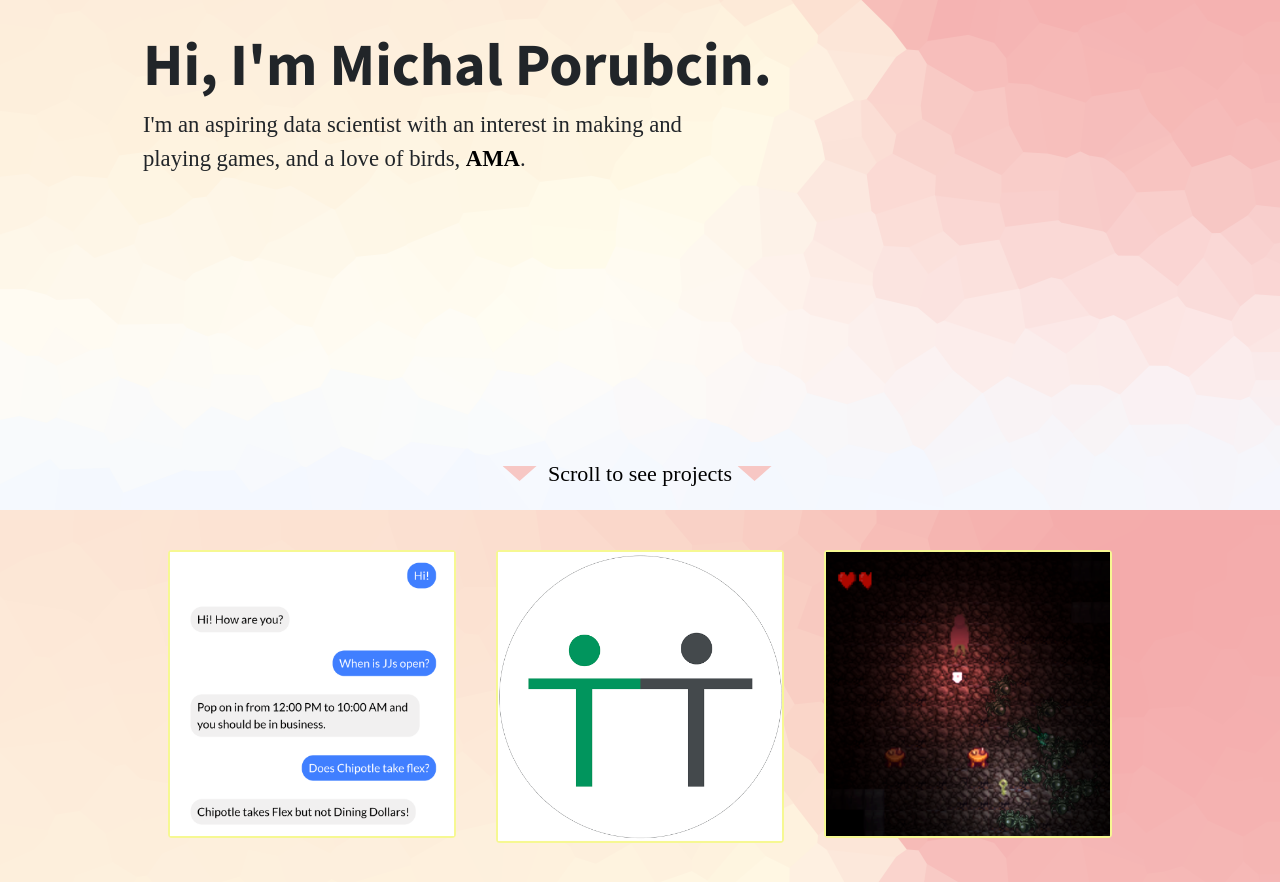
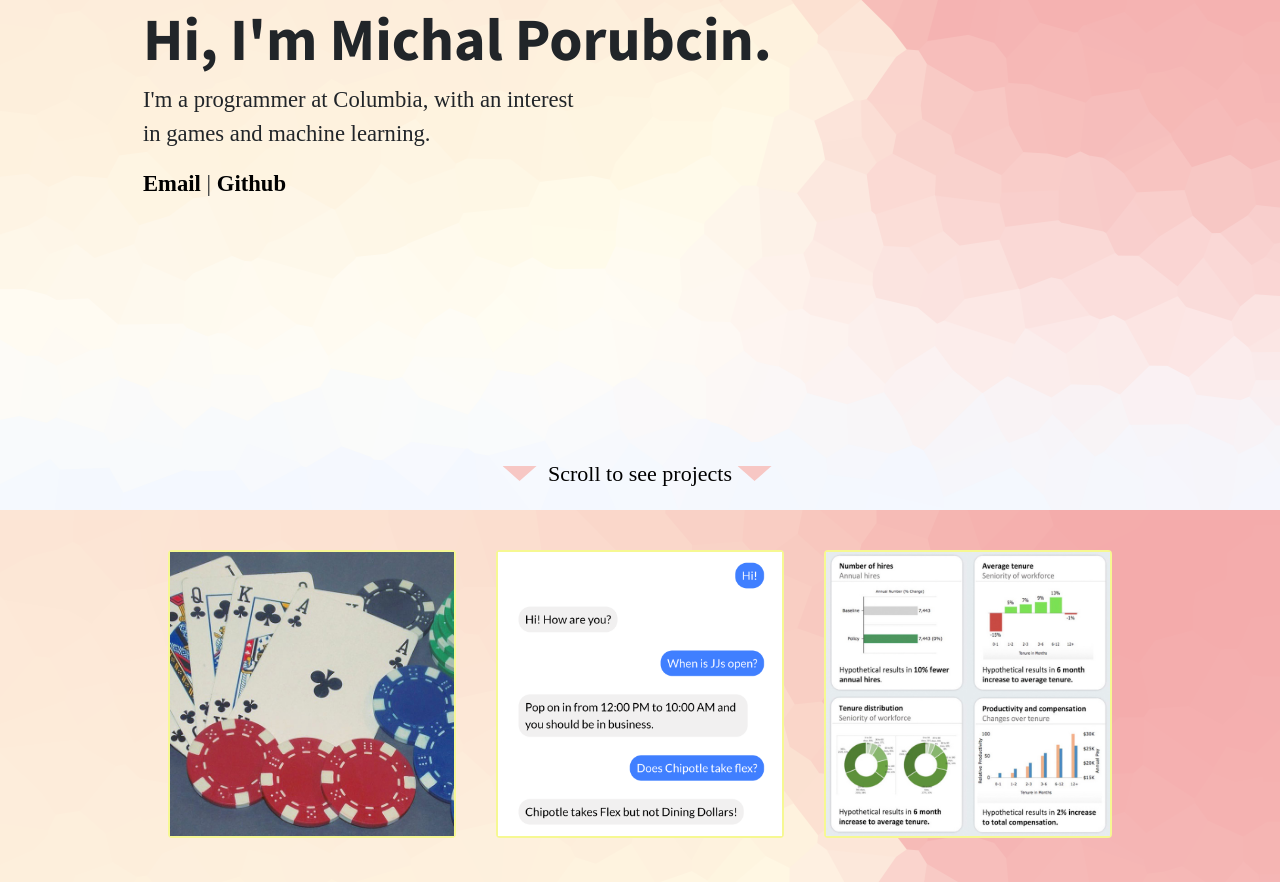
Before and after one commit to michalp21/old-personal-site, a plain HTML site: page index.html in a window 1280 px wide. Shown: the part 290-1172 px from the top of the page. Drawn offline with nearby package versions, Linux system fonts and the light colour scheme; a script that the page names is missing; a web font is replaced by a local one.

Commit message:
Cleaning the site, add new project

```diff
--- a/css/mycss.css
+++ b/css/mycss.css
@@ -28,6 +28,7 @@
     font-size: 17pt;
     width: 60%;
 }
+
 
 .scroll{
     position: absolute;
--- a/index.html
+++ b/index.html
@@ -18,7 +18,8 @@
                 <div class="container">
                     <div class="introblurb">
                         <h1>Hi, I'm Michal Porubcin.</h1>
-                        <p>I'm an aspiring data scientist with an interest in making and playing games, and a love of birds, <b><a href="mailto:porubcinm@gmail.com">AMA</a></b>.</p>
+                        <p>I'm a programmer at Columbia, with an interest in games and machine learning. </p>
+                        <p><b><a href="mailto:porubcinm@gmail.com">Email</a></b> | <b><a href="https://github.com/mp3242">Github</a></b></p>
                     </div>
                     <div class="scroll">
                         <svg version="1.1" width="40" height="15" xmlns="http://www.w3.org/2000/svg">
@@ -37,6 +38,18 @@
                         <div class="col-md-4 col-sm-6">
                             <div class="panel">
                                 <div class="flip">
+                                    <div class="image"><img src="images/pokerbot.jpg" alt="specbot screenshot"></div>
+                                    <div class="description">
+                                        <p class="description-title"><b><a href="https://github.com/mp3242/coms4995-finalproj/">LibStack <img class=link src="images/link.svg" alt="link" width="15px", height="15px"></a></b></p>
+                                        <p class="description-position"><i>Associate Developer</i></p>
+                                        <p class="description-text">Ethan D., Dan E., and I created a poker AI using reinforcement learning techniques.</p>
+                                    </div>
+                                </div>
+                            </div>
+                        </div>
+                        <div class="col-md-4 col-sm-6">
+                            <div class="panel">
+                                <div class="flip">
                                     <div class="image"><img src="images/specbot.png" alt="specbot screenshot"></div>
                                     <div class="description">
                                         <p class="description-title"><b><a href="https://specbot.info/">Specbot <img class=link src="images/link.svg" alt="link" width="15px", height="15px"></a></b></p>
@@ -49,7 +62,7 @@
                         <div class="col-md-4 col-sm-6">
                             <div class="panel">
                                 <div class="flip">
-                                    <div class="image"><img src="images/logo_talenteck.png" alt="talenteck logo"></div>
+                                    <div class="image"><img src="images/tt.jpg" alt="talenteck logo"></div>
                                     <div class="description">
                                         <p class="description-title"><b><a href="https://www.talenteck.com/">Talenteck <img class=link src="images/link.svg" alt="link" width="15px", height="15px"></a></b></p>
                                         <p class="description-position"><i>Front End Intern</i></p>
@@ -65,7 +78,7 @@
                                     <div class="description">
                                         <p class="description-title"><b><a href="https://arrigo.itch.io/ld40-wisp">Wisp <img class=link src="images/link.svg" alt="link" width="15px", height="15px"></a></b></p>
                                         <p class="description-position"><i>Humble Programmer</i></p>
-                                        <p class="description-text">I teamed up with Henry G. to make a terrifying (and hard) dungeon crawler in just 3 days for Ludum Dare 40.</p>
+                                        <p class="description-text">I teamed up with Henry G. to make a terrifying (and hard) random dungeon crawler in just 3 days for Ludum Dare 40.</p>
                                     </div>
                                 </div>
                             </div>
@@ -97,14 +110,14 @@
                     </div>
                 </div>
             </div>
-            <footer>
+            <!-- <footer>
                 <div class="footerblurb">
                     <div class="container">
                         <p>Additional Links:</p>
                         <a href="https://github.com/mp3242"><img class="additional-link" src="images/logo_github.png" alt="Github Logo" width="70" height="70"></a>
                     </div>
                 </div>
-            </footer>
+            </footer> -->
         </div>
 
         <script src="https://ajax.googleapis.com/ajax/libs/jquery/1.11.3/jquery.min.js"></script>
```
Also changed, not shown: images/pokerbot.jpg (added), images/tt.jpg (added).
